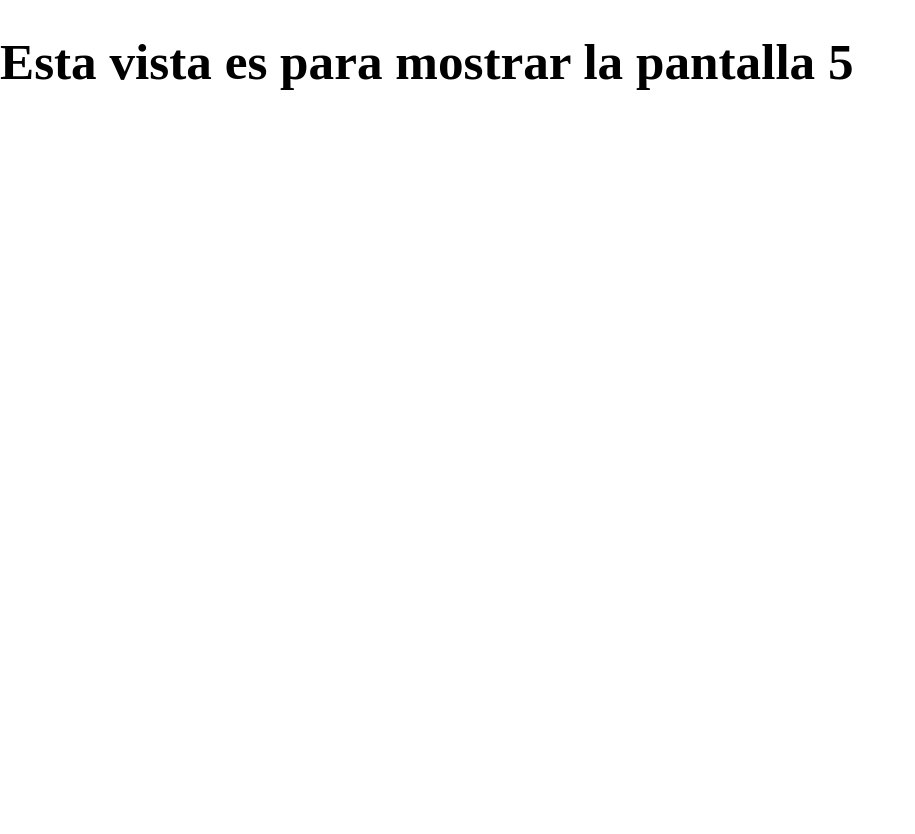
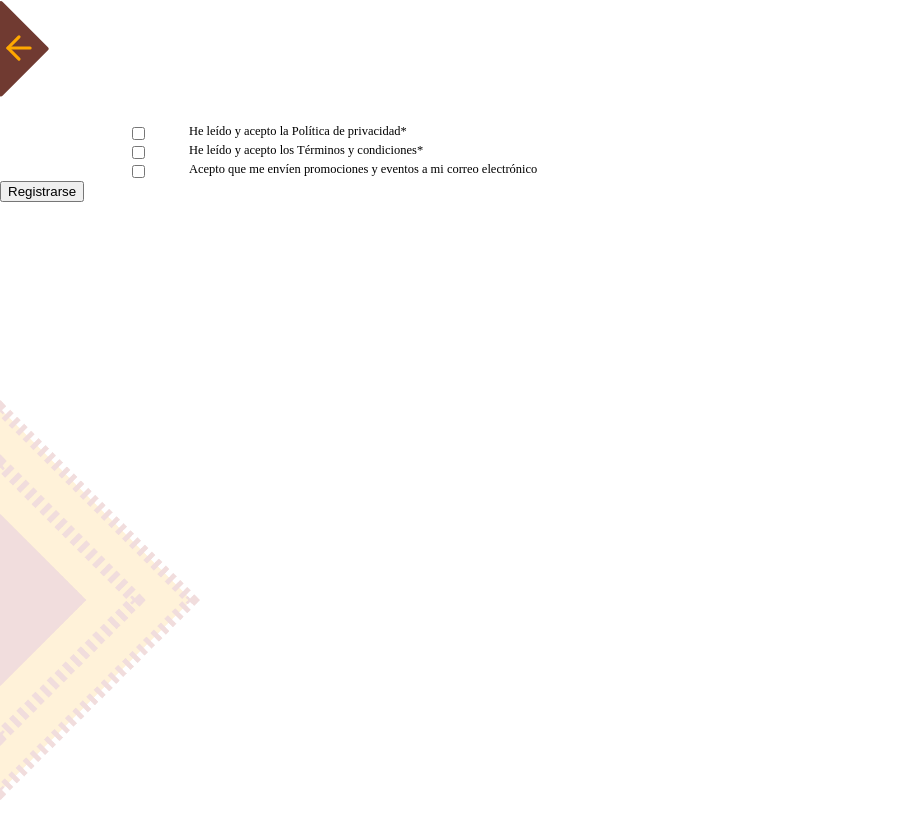
Before and after one commit to Thewilliamg/proyectoFinalExpress, a React (Vite) app: page /signup/register/policy in a window 1280 px wide. Shown: the whole page, without its empty margins (0-915 px from the left). After the commit the page ends 800 px from the top, so only its background shows below. Built offline with nearby package versions, Linux system fonts and the light colour scheme; the HTML template or start-up script is replaced by a standard one; a web font is replaced by a local one.

Commit message:
feat: :construction: Making the /signup/register/policy view

```diff
--- a/src/App.css
+++ /dev/null
@@ -1,12 +0,0 @@
-#root {
-  margin: 0;
-  padding: 0;
-  box-sizing: border-box;
-  font-family: 'Bellota';
-  font-weight: 900;
-}
-
-h1 {
-  font-size: 3.2em;
-  line-height: 1.1;
-}
--- a/src/App.jsx
+++ b/src/App.jsx
@@ -1,5 +1,4 @@
 import { BrowserRouter, Routes, Route } from "react-router-dom";
-import './App.css'
 
 import Home from './pages/home/Home.jsx';
 import User from './pages/user/User.jsx';
@@ -7,7 +6,8 @@ import Markets from './pages/markets/Markets.jsx';
 import Discounts from './pages/discounts/Discounts.jsx';
 import Shop from './pages/shop/Shop.jsx';
 import SignUp from './pages/signup/SignUp.jsx'
-import Policy from './pages/signup/components/Policy.jsx'
+import Policy from './pages/signup/register/policy/Policy.jsx'
+import Register from './pages/signup/register/Register.jsx'
 
 
 function App() {
@@ -26,6 +26,7 @@ function App() {
         <Route path='/user' element={<User />} />
         //Rutas de registro
         <Route path='/signup' element={<SignUp />} />                       // Pantalla 2
+        <Route path='/signup/register' element={<Register />} />
         <Route path='/signup/register/policy' element={<Policy />} />       // Ruta para pantallas 4 y 5
       </Routes>
   </BrowserRouter>
--- a/src/index.css
+++ b/src/index.css
@@ -21,7 +21,7 @@
 
 @font-face {
   font-family: "Bellota";
-  src: url("../fonts/Bellota/Bellota-Italic.ttf") format("truetype");
+  src: url("../fonts/Bellota/Bellota-LightItalic.ttf") format("truetype");
   font-weight: 300;
   font-style: italic;
 }
@@ -45,4 +45,5 @@ body {
     box-sizing: border-box;
     height: 100vh;
     width: 100vw;
+    font-family: 'Bellota';
 }
--- /dev/null
+++ b/src/pages/components/backArrow.jsx
@@ -0,0 +1,32 @@
+// 'use client'
+import './goBackArrow.css'
+
+export default function GoBackArrow() {
+    return (
+        <div className="back-arrow">
+            <svg width="100%" height="120px" fill='none'>
+                <svg x="0" y="0" width="60" height="100" viewBox="0 0 139 277" fill="none" xmlns="http://www.w3.org/2000/svg">
+                    <rect x="6" y="40" width="190" height="190" rx="6" transform="rotate(45 45 0)" fill="#703A31"/>
+                </svg>
+                <svg
+                    x="0"
+                    y="29"
+                    xmlns="http://www.w3.org/2000/svg"
+                    width="38"
+                    height="38"
+                    viewBox="0 0 24 24"
+                    fill="none"
+                    stroke="#FFA800"
+                    strokeWidth="2"
+                    strokeLinecap="round"
+                    strokeLinejoin="round"
+                >
+                    <line x1="19" y1="12" x2="5" y2="12" />
+                    <polyline points="12 19 5 12 12 5" />
+                </svg>
+
+            </svg>
+
+        </div>
+    )
+}
--- /dev/null
+++ b/src/pages/components/goBackArrow.css
@@ -0,0 +1,5 @@
+.back-arrow {
+    display: inline-block;
+    width: 100%;
+    height: min-content;
+}
--- a/src/pages/signup/SignUp.jsx
+++ b/src/pages/signup/SignUp.jsx
@@ -1,6 +1,6 @@
 export default function SignUp() {
     return (
-        <div>
+        <div className="signup_container">
             <h1>Esta vista es para mostrar la pantalla 2</h1>
         </div>
     )
--- a/src/pages/signup/components/Policy.jsx
+++ /dev/null
@@ -1,7 +0,0 @@
-export default function Policy() {
-    return (
-        <div>
-            <h1>Esta vista es para mostrar la pantalla 5</h1>
-        </div>
-    )
-}
--- /dev/null
+++ b/src/pages/signup/register/policy/Policy.jsx
@@ -0,0 +1,68 @@
+import { useState } from 'react';
+import backgroundImage_middle from '../../../../img/image_middle_fraction.png';
+import GoBackArrow from '../../../../../src/pages/components/backArrow'
+import './policy.css';
+
+export default function Policy() {
+    const [isChecked1, setIsChecked1] = useState(false); //checkbox 1
+    const [isChecked2, setIsChecked2] = useState(false); //checkbox 2
+    const [isChecked3, setIsChecked3] = useState(false); //checkbox 3
+
+    // Changing the boxes state
+    const handleCheckboxChange1 = () => {
+    setIsChecked1(!isChecked1);
+    };
+
+    const handleCheckboxChange2 = () => {
+    setIsChecked2(!isChecked2);
+    };
+
+    const handleCheckboxChange3 = () => {
+    setIsChecked3(!isChecked3);
+    };
+
+    return (
+    <div className="container-policy">
+        <GoBackArrow />
+        <div className="checkboxes-policy">
+
+            <label className="checkbox-container-policy">
+                <input
+                type="checkbox"
+                checked={isChecked1}
+                onChange={handleCheckboxChange1}
+                />
+                <span className="checkmark"></span>
+                He leído y acepto la Política de privacidad*
+            </label>
+
+            <label className="checkbox-container-policy">
+                <input
+                type="checkbox"
+                checked={isChecked2}
+                onChange={handleCheckboxChange2}
+                />
+                <span className="checkmark"></span>
+                He leído y acepto los Términos y condiciones*
+            </label>
+
+            <label className="checkbox-container-policy">
+                <input
+                type="checkbox"
+                checked={isChecked3}
+                onChange={handleCheckboxChange3}
+                />
+                <span className="checkmark"></span>
+                Acepto que me envíen promociones y eventos a mi correo
+                electrónico
+            </label>
+        </div>
+        <div className="register-button">
+            <button>Registrarse</button>
+        </div>
+        <div className="background-img-1">
+            <img src={backgroundImage_middle} alt="img_background" />
+        </div>
+    </div>
+    );
+}
--- /dev/null
+++ b/src/pages/signup/register/policy/policy.css
@@ -0,0 +1,26 @@
+.container-policy{
+    height: 100vh;
+    width: 100%;
+    display: flex;
+    flex-direction: column;
+}
+
+.background-img-1 img{
+    position: absolute;
+    bottom: 0;
+    height: 400px;
+}
+
+.checkboxes-policy {
+    display: flex;
+    flex-direction: column;
+    width: 80%;
+    align-self: center;
+}
+
+.checkbox-container-policy {
+    font-size: 78%;
+    font-family: 'Bellota';
+    display: flex;
+    gap: 2%;
+}
```
Also changed, not shown: src/img/image_middle_fraction.png (added), src/pages/signup/register/Register.jsx (renamed from src/pages/signup/components/Register.jsx).
